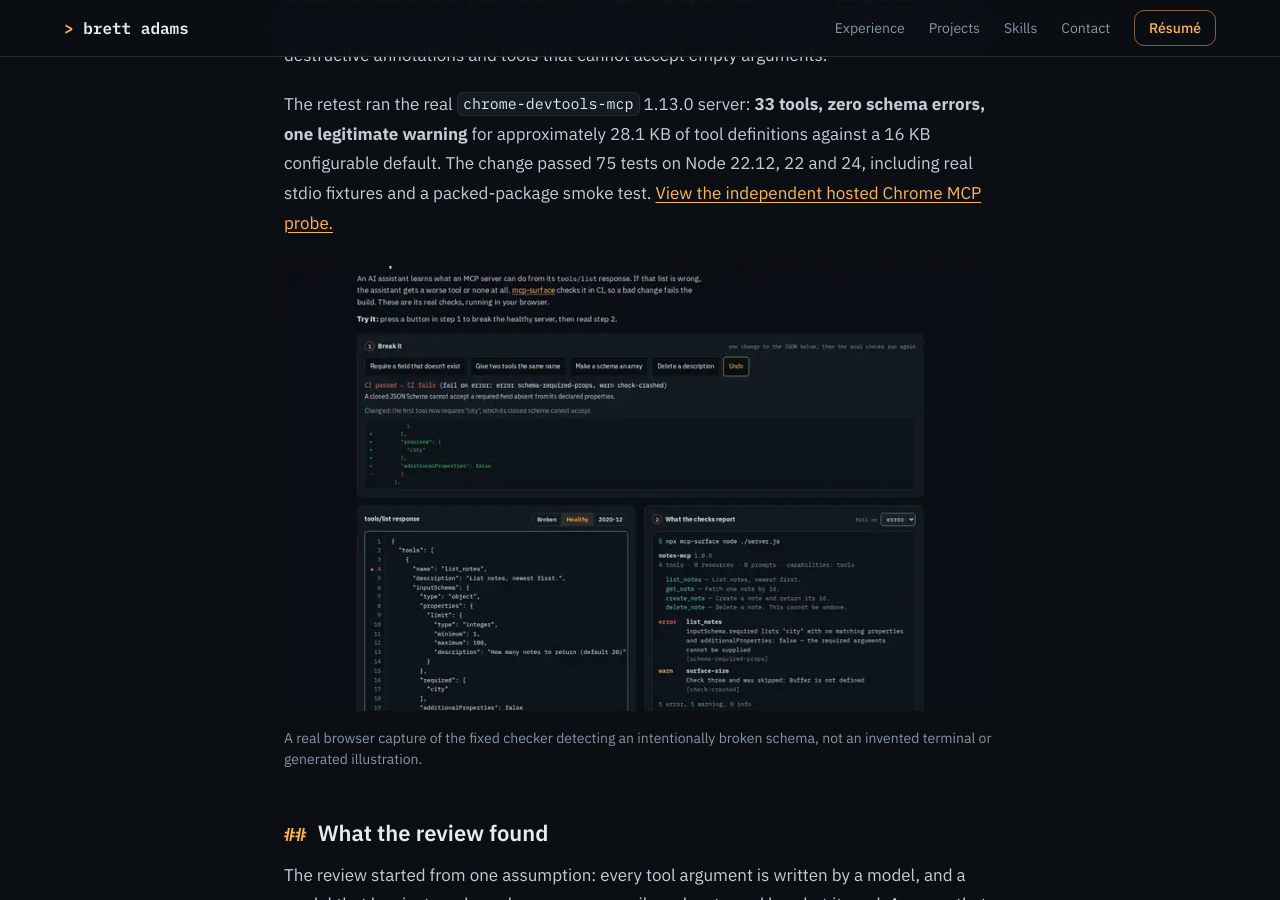
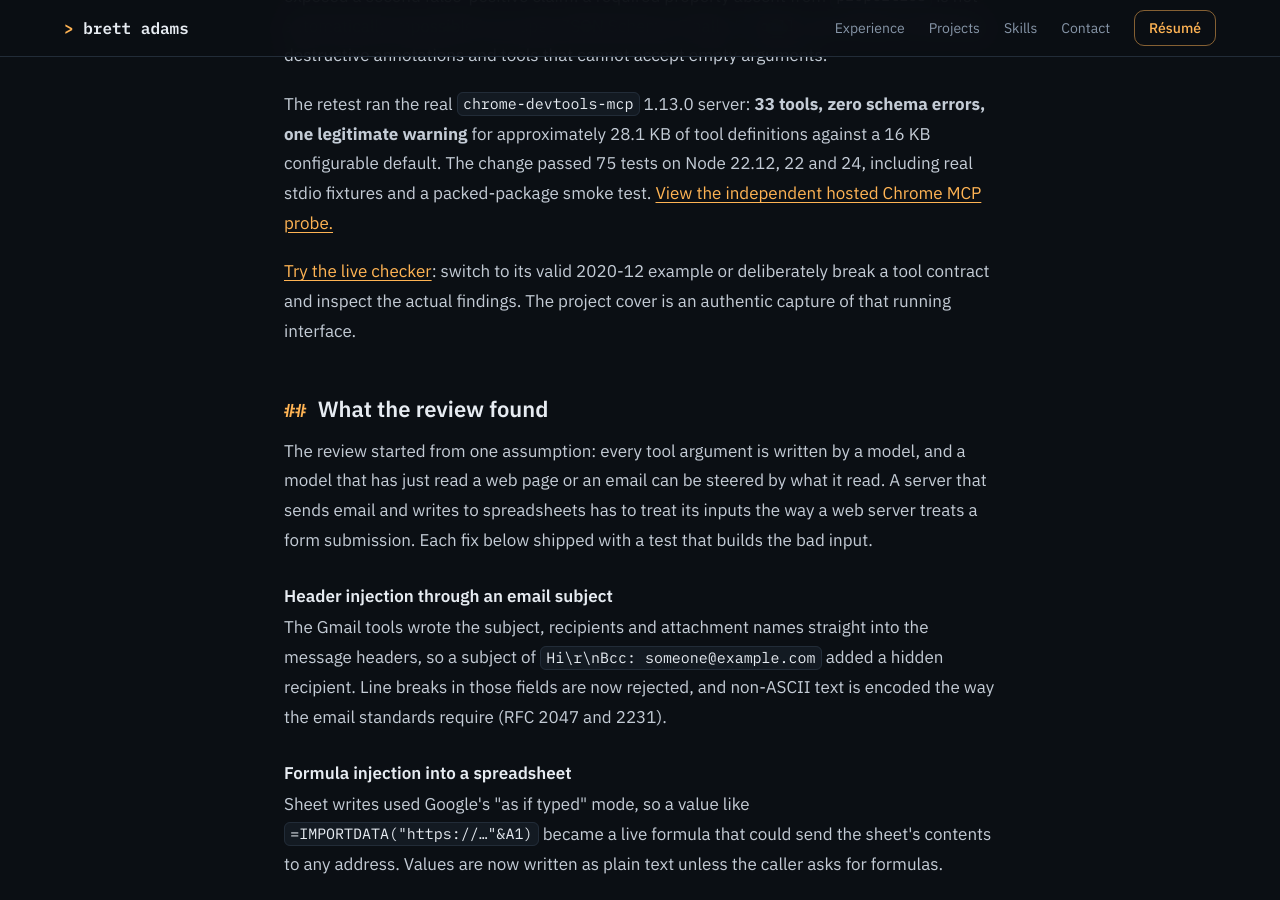
Before and after one commit to brettadams0/brettadams0.github.io, a Jekyll site: the page built from mcp/index.html, in a window 1280 px wide and 900 px high, scrolled down 3499 px. Built offline with Jekyll 4.4.1, drawn with Linux system fonts in a browser that asks for light colours.

Commit message:
perf: keep case study text-first; avoid duplicating the homepage cover download

```diff
--- a/mcp/index.html
+++ b/mcp/index.html
@@ -162,16 +162,12 @@ Snapshot mcp-surface.json
       24, including real stdio fixtures and a packed-package smoke test.
       <a href="https://github.com/brettadams0/mcp-surface/actions/runs/44654147231">View the independent hosted Chrome MCP probe.</a>
     </p>
-    <figure>
-      <a href="{{ '/mcp-surface/' | relative_url }}">
-        <img src="{{ '/assets/img/mcp-surface-audit-800.webp' | relative_url }}"
-             srcset="{{ '/assets/img/mcp-surface-audit-800.webp' | relative_url }} 800w, {{ '/assets/img/mcp-surface-audit-1600.webp' | relative_url }} 1600w"
-             sizes="(min-width: 900px) 760px, calc(100vw - 48px)"
-             alt="Actual mcp-surface browser playground with edited tool schema and real diagnostics."
-             width="1600" height="1000" loading="lazy" decoding="async">
-      </a>
-      <figcaption>A real browser capture of the fixed checker detecting an intentionally broken schema, not an invented terminal or generated illustration.</figcaption>
-    </figure>
+    <p>
+      <a href="{{ '/mcp-surface/' | relative_url }}">Try the live checker</a>:
+      switch to its valid 2020-12 example or deliberately break a tool contract
+      and inspect the actual findings. The project cover is an authentic capture
+      of that running interface.
+    </p>
 
     <h2><span class="prefix" aria-hidden="true">## </span>What the review found</h2>
     <p>
```
